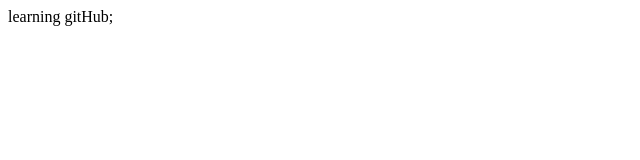
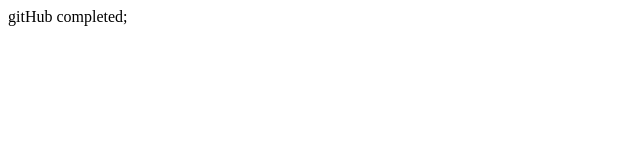
Before and after one commit to wasihasan41/Demo, a plain HTML site: page index.html in a window 1280 px wide. Shown: the full height of the page, 0-640 px from the left. Drawn offline with Linux system fonts and the light colour scheme.

Commit message:
done successfully

```diff
--- a/index.html
+++ b/index.html
@@ -6,6 +6,6 @@
     <title>gitHub</title>
   </head>
   <body>
-    learning gitHub;
+    gitHub completed;
   </body>
 </html>
```
